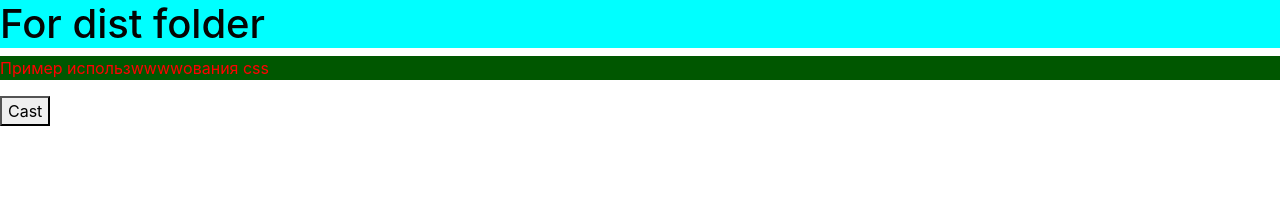
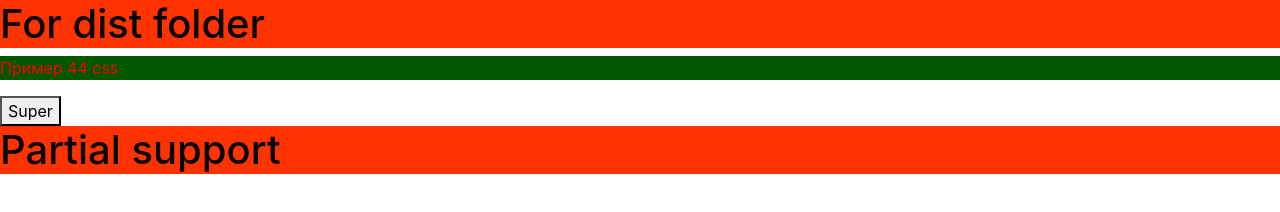
Before and after one commit to timbioz/web-webpack-example, a website built with webpack: page src/views/webpack_templates/index.html in a window 1280 px wide. Built offline with nearby package versions, Linux system fonts and the light colour scheme.

Commit message:
Added and tested include html support

```diff
--- a/package.json
+++ b/package.json
@@ -17,6 +17,7 @@
     "dotenv": "^5.0.0",
     "extract-text-webpack-plugin": "^3.0.2",
     "gulp": "^3.9.1",
+    "html-loader": "^0.5.5",
     "html-webpack-plugin": "^2.30.1",
     "node-sass": "^4.7.2",
     "sass-loader": "^6.0.6",
--- a/src/scss/index.scss
+++ b/src/scss/index.scss
@@ -2,5 +2,5 @@
 
 h1 {
     color: $main-color;
-    background-color: aqua;
+    background-color: #ff3300;
 }
--- a/src/views/webpack_templates/index.html
+++ b/src/views/webpack_templates/index.html
@@ -4,11 +4,12 @@
     <meta charset="UTF-8">
     <meta name="viewport" content="width=device-width, initial-scale=1.0">
     <meta http-equiv="X-UA-Compatible" content="ie=edge">
-    <title><%= htmlWebpackPlugin.options.title %></title>
+    <title>Title</title>
 </head>
 <body>
     <h1>For dist folder</h1>
-    <p>Пример использwwwwования css</p>
-    <button id="timbioz">Cast</button>
+    <p>Пример 44 css</p>
+    <button id="timbioz">Super</button>
+    <%= require('html-loader!./partial/partial.html') %>
 </body>
 </html>
--- /dev/null
+++ b/src/views/webpack_templates/partial/partial.html
@@ -0,0 +1,3 @@
+<div>
+    <h1>Partial support</h1>
+</div>
--- a/webpack.config.js
+++ b/webpack.config.js
@@ -31,7 +31,7 @@ module.exports = {
 
     output: {
         path: output_path,
-        //publicPath: "dist",
+        publicPath: "dist",
         filename: "js/[name].js"
     },
 
```
Also changed, not shown: 1 other file.
